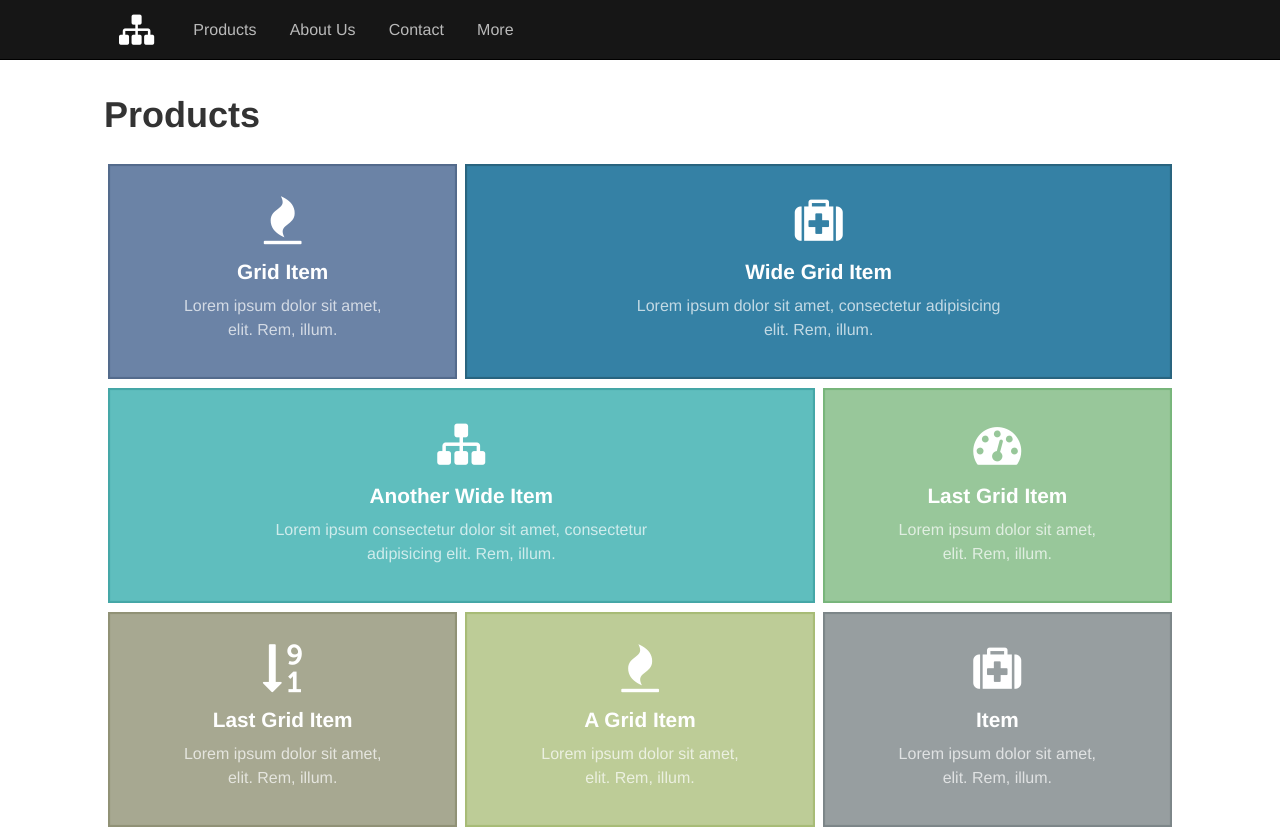
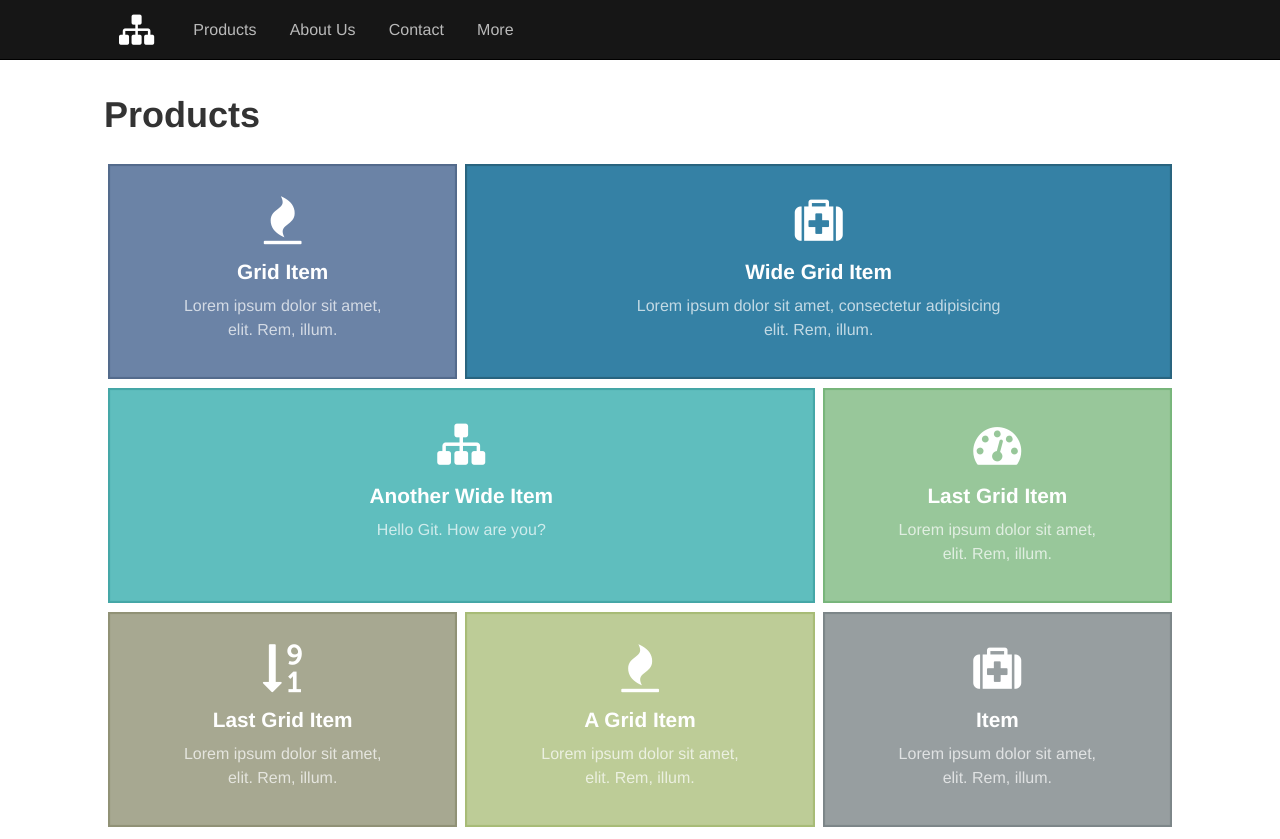
Before and after one commit to Practical-Git-Workshop/Project-1, a plain HTML site: page products.html in a window 1280 px wide. Shown: the top 839 px of the page. Drawn offline with Linux system fonts and the light colour scheme.

Commit message:
BCS commit

```diff
--- a/products.html
+++ b/products.html
@@ -51,7 +51,7 @@
         <i class="icon-sitemap"></i>
 
         <h1>Another Wide Item</h1>
-        <p>Lorem ipsum consectetur dolor sit amet, consectetur adipisicing elit. Rem, illum.</p>
+        <p>Hello Git. How are you?</p>
       </a>
       <a href="javascript:void(0)" class="grid-item">
         <i class="icon-gauge"></i>
```
